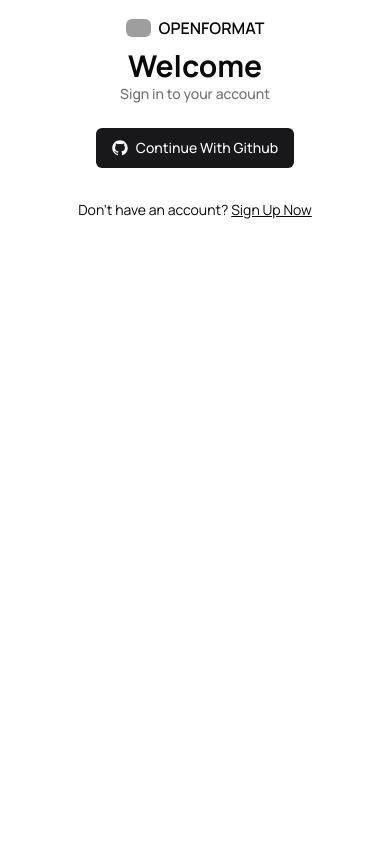
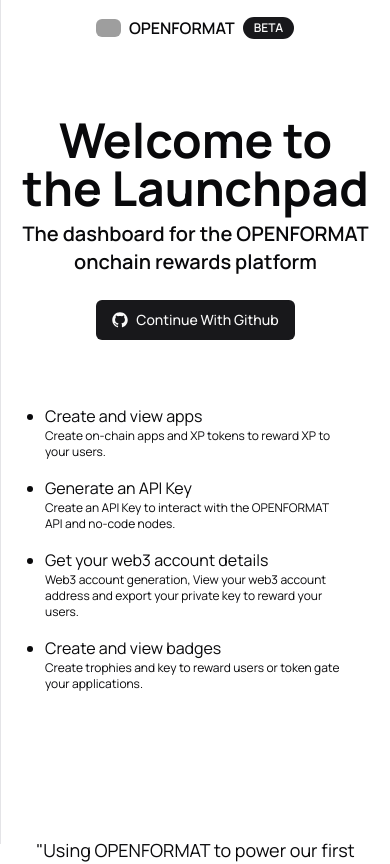
Before and after one commit to open-format/launchpad, a Next.js app: page /login in a window 390 px wide. Shown: the top 864 px of the page. Built offline with nearby package versions, Linux system fonts and the light colour scheme; no server answers; grey boxes are pictures that could not be loaded.

Commit message:
copy and UX changes

```diff
--- a/app/home/apps/page.tsx
+++ b/app/home/apps/page.tsx
@@ -46,7 +46,7 @@
       )}
       <div className="flex justify-between flex-col space-y-2">
         <div className="flex justify-between">
-          <h1>Apps</h1>
+          <h1>dApps</h1>
           <CreateAppDialog account={account} />
         </div>
         <GetStarted />
--- a/app/home/layout.tsx
+++ b/app/home/layout.tsx
@@ -1,4 +1,4 @@
-import { Book, Home, Menu } from "lucide-react";
+import { Book, Home, Menu, SettingsIcon } from "lucide-react";
 import Link from "next/link";
 
 import { Button, buttonVariants } from "@/components/ui/button";
@@ -14,6 +14,7 @@
 import getUserSession from "@/lib/getUserSession";
 import { DiscordLogoIcon } from "@radix-ui/react-icons";
 
+import { Badge } from "@/components/ui/badge";
 import Image from "next/image";
 import { redirect } from "next/navigation";
 
@@ -47,16 +48,31 @@
                 alt="hi"
               />
               <span>OPENFORMAT</span>
+              <Badge>BETA</Badge>
             </Link>
           </div>
           <div className="justify-between flex flex-col h-screen">
-            <nav className="grid items-start px-2 text-sm font-medium lg:px-4 my-12 space-y-2 ">
+            <nav className="grid items-start px-2 text-sm font-medium lg:px-4 my-12 space-y-2">
               <Link
                 href="/home/apps"
                 className="flex items-center gap-3 rounded-lg px-3 py-2 text-muted-foreground transition-all hover:text-primary"
               >
                 <Home className="h-4 w-4" />
                 dApps
+              </Link>
+              <div
+                aria-disabled
+                className="flex items-center gap-3 rounded-lg px-3 py-2 text-muted-foreground transition-all hover:text-primary opacity-50"
+              >
+                <Home className="h-4 w-4" />
+                Missions <Badge>coming soon</Badge>
+              </div>
+              <Link
+                href="/home/settings"
+                className="flex items-center gap-3 rounded-lg px-3 py-2 text-muted-foreground transition-all hover:text-primary"
+              >
+                <SettingsIcon className="h-4 w-4" />
+                Settings
               </Link>
             </nav>
           </div>
@@ -110,15 +126,34 @@
                     alt="hi"
                   />
                   <span>OPENFORMAT</span>
+                  <Badge>BETA</Badge>
                 </Link>
                 <SheetClose asChild>
                   <Link
                     href="/home/apps"
-                    className="mx-[-0.65rem] flex items-center gap-4 rounded-xl px-3 py-2 text-muted-foreground hover:text-foreground"
+                    className="flex items-center gap-3 rounded-lg px-3 py-2 text-muted-foreground transition-all hover:text-primary"
                   >
-                    <Home className="h-5 w-5" />
+                    <Home className="h-4 w-4" />
                     dApps
                   </Link>
+                </SheetClose>
+                <SheetClose asChild>
+                  <Link
+                    href="/home/settings"
+                    className="flex items-center gap-3 rounded-lg px-3 py-2 text-muted-foreground transition-all hover:text-primary"
+                  >
+                    <SettingsIcon className="h-4 w-4" />
+                    Settings
+                  </Link>
+                </SheetClose>
+                <SheetClose asChild>
+                  <div
+                    aria-disabled
+                    className="flex items-center gap-3 rounded-lg px-3 py-2 text-muted-foreground transition-all hover:text-primary opacity-50"
+                  >
+                    <Home className="h-4 w-4" />
+                    Missions <Badge>coming soon</Badge>
+                  </div>
                 </SheetClose>
               </nav>
             </SheetContent>
--- a/app/login/login-form.tsx
+++ b/app/login/login-form.tsx
@@ -3,7 +3,6 @@
 import { Button } from "@/components/ui/button";
 import useSupabaseClient from "@/lib/supabase/client";
 import { GitHubLogoIcon, ReloadIcon } from "@radix-ui/react-icons";
-import Link from "next/link";
 import { useState } from "react";
 
 export const LoginForm = () => {
@@ -21,7 +20,7 @@
   }
 
   return (
-    <div>
+    <div className="py-4">
       <Button disabled={isLoading} onClick={loginWithGitHub}>
         {isLoading ? (
           <ReloadIcon className="mr-2 h-4 w-4 animate-spin" />
@@ -30,17 +29,6 @@
         )}
         Continue With Github
       </Button>
-      <div className="my-8 self-center text-sm text-center">
-        <span className="text-foreground-light">
-          Don't have an account?
-        </span>{" "}
-        <Link
-          className="underline text-foreground hover:text-foreground-light transition"
-          href="/register"
-        >
-          Sign Up Now
-        </Link>
-      </div>
     </div>
   );
 };
--- a/app/login/page.tsx
+++ b/app/login/page.tsx
@@ -13,7 +13,7 @@
     return redirect("/home/apps");
   }
   return (
-    <div className="w-full lg:grid lg:min-h-[600px] lg:grid-cols-2 xl:min-h-[800px]">
+    <div className="w-full">
       <div className="fixed flex items-center justify-center lg:justify-start w-full gap-2 font-semibold p-4">
         <Image
           className="rounded-md"
@@ -23,48 +23,62 @@
           alt="hi"
         />
         <span>OPENFORMAT</span>
+        <Badge>BETA</Badge>
       </div>
-      <div className="hidden bg-muted lg:flex flex-col justify-between h-screen border-l p-5">
+      <div className="lg:flex flex-col justify-between h-screen border-l p-5 text-center flex items-center space-y-2">
         <div className="space-y-2 my-24 flex flex-col justify-between">
-          <h1 className="text-5xl max-w-[400px]">
-            Welcome to the Launchpad 🚀
-          </h1>
-          <h3>The no-code blockchain rewards platform.</h3>
-          <div>
-            <p className="font-semibold">
+          <h1 className="text-5xl">Welcome to the Launchpad</h1>
+          <h3>
+            The dashboard for the OPENFORMAT onchain rewards platform
+          </h3>
+          <LoginForm />
+          <div className="py-6 text-left">
+            {/* <p className="font-semibold">
               What you can do with the launchpad:
-            </p>
-            <ul className="space-y-2">
-              <li>Create and manage web3 account</li>
-              <li>Create and manage badges</li>
+            </p> */}
+            <ol className="space-y-4 py-4 list-disc mx-6">
               <li>
-                Mission Builder
-                <Badge className="ml-2">Coming soon</Badge>
-              </li>
-              <li className="flex items-center">
                 <div>
-                  Economy Modeling
+                  Create and view apps
                   <p className="text-xs">
-                    Model your economy using some tools.
+                    Create on-chain apps and XP tokens to reward XP to
+                    your users.
                   </p>
                 </div>
-                <Badge className="ml-2">Coming soon</Badge>
               </li>
-              <li className="flex items-center">
+              <li>
                 <div>
-                  Micro-transactions
+                  Generate an API Key
                   <p className="text-xs">
-                    Monetise your applications using on-chains
-                    credits.
+                    Create an API Key to interact with the OPENFORMAT
+                    API and no-code nodes.
                   </p>
                 </div>
-                <Badge className="ml-2">Coming soon</Badge>
               </li>
-            </ul>
+              <li>
+                <div>
+                  Get your web3 account details
+                  <p className="text-xs">
+                    Web3 account generation, View your web3 account
+                    address and export your private key to reward your
+                    users.
+                  </p>
+                </div>
+              </li>
+              <li>
+                <div>
+                  Create and view badges
+                  <p className="text-xs">
+                    Create trophies and key to reward users or token
+                    gate your applications.
+                  </p>
+                </div>
+              </li>
+            </ol>
           </div>
         </div>
-        <div className="flex flex-col items-center space-x-2 m-3 justify-center">
-          <blockquote className="space-y-2 text-left">
+        <div className="flex flex-col items-center space-x-2 m-3 justify-center max-w-prose">
+          <blockquote className="space-y-2 text-center">
             <p className="text-lg">
               "Using OPENFORMAT to power our first Web3 enabled
               project took all of the hassle out of dealing with smart
@@ -76,17 +90,6 @@
           </blockquote>
         </div>
       </div>
-      <div className="flex items-center justify-center py-12 text-center">
-        <div className="mx-auto grid w-[350px] gap-6">
-          <div>
-            <h1 className="text-3xl font-bold">Welcome</h1>
-            <h2 className="text-sm font-medium text-muted-foreground">
-              Sign in to your account
-            </h2>
-          </div>
-          <LoginForm />
-        </div>
-      </div>
     </div>
   );
 }
--- a/app/register/page.tsx
+++ b/app/register/page.tsx
@@ -12,17 +12,57 @@
   }
   return (
     <div className="w-full lg:grid lg:min-h-[600px] lg:grid-cols-2 xl:min-h-[800px]">
-      <div className="flex items-center justify-center py-12">
-        <div className="mx-auto grid w-[350px] gap-6 justify-center text-center">
+      <div className="fixed flex items-center justify-center lg:justify-start w-full gap-2 font-semibold p-4">
+        <Image
+          className="rounded-md"
+          src="https://avatars.githubusercontent.com/u/121942809?s=200&v=4"
+          height={25}
+          width={25}
+          alt="hi"
+        />
+        <span>OPENFORMAT</span>
+      </div>
+      <div className="hidden bg-muted lg:flex flex-col justify-between h-screen border-l p-5">
+        <div className="space-y-2 my-24 flex flex-col justify-between">
+          <h1 className="text-5xl max-w-[400px]">
+            Welcome to the Launchpad 🚀
+          </h1>
+          <h3>The no-code blockchain rewards platform.</h3>
           <div>
-            <h1 className="text-3xl font-bold">Sign up with</h1>
+            <p className="font-semibold">
+              What you can do with the launchpad:
+            </p>
+            <ul className="space-y-2">
+              <li>Create and manage web3 account</li>
+              <li>Create and manage badges</li>
+              <li>
+                Mission Builder
+                <Badge className="ml-2">Coming soon</Badge>
+              </li>
+              <li className="flex items-center">
+                <div>
+                  Economy Modeling
+                  <p className="text-xs">
+                    Model your economy using some tools.
+                  </p>
+                </div>
+                <Badge className="ml-2">Coming soon</Badge>
+              </li>
+              <li className="flex items-center">
+                <div>
+                  Micro-transactions
+                  <p className="text-xs">
+                    Monetise your applications using on-chains
+                    credits.
+                  </p>
+                </div>
+                <Badge className="ml-2">Coming soon</Badge>
+              </li>
+            </ul>
           </div>
-          <RegisterForm />
         </div>
-      </div>
-      <div className="hidden bg-muted lg:flex h-screen items-end border-l ">
-        <div className="flex items-center space-x-2 m-3 justify-center p-5">
-          <blockquote className="space-y-2 text-right">
+        <div className="flex flex-col items-center space-x-2 m-3 justify-center">
+          <blockquote className="space-y-2 text-left">
             <p className="text-lg">
               "Using OPENFORMAT to power our first Web3 enabled
               project took all of the hassle out of dealing with smart
@@ -34,6 +74,17 @@
           </blockquote>
         </div>
       </div>
+      <div className="flex items-center justify-center py-12 text-center">
+        <div className="mx-auto grid w-[350px] gap-6">
+          <div>
+            <h1 className="text-3xl font-bold">Welcome</h1>
+            <h2 className="text-sm font-medium text-muted-foreground">
+              Sign in to your account
+            </h2>
+          </div>
+          <RegisterForm />
+        </div>
+      </div>
     </div>
   );
 }
--- a/components/profile.tsx
+++ b/components/profile.tsx
@@ -15,7 +15,6 @@
 import useSupabaseClient from "@/lib/supabase/client";
 import { User } from "@supabase/supabase-js";
 import { useTheme } from "next-themes";
-import Link from "next/link";
 import { useRouter } from "next/navigation";
 
 export default function Profile({ user }: { user: User }) {
@@ -61,10 +60,7 @@
           </Avatar>
           <p className="font-bold truncate text-xs">{user.email}</p>
         </div>
-        <DropdownMenuSeparator />
-        <DropdownMenuItem asChild>
-          <Link href="/home/settings">Settings</Link>
-        </DropdownMenuItem>
+
         <DropdownMenuSeparator />
         <DropdownMenuItem onClick={toggleTheme}>
           Toggle Theme
```
Also changed, not shown: app/home/settings/page.tsx (+7 -1 lines), app/onboarding/create-account/create-account-form.tsx (+17 -13 lines), components/unlock-key-form-field.tsx (+5 -2 lines).
